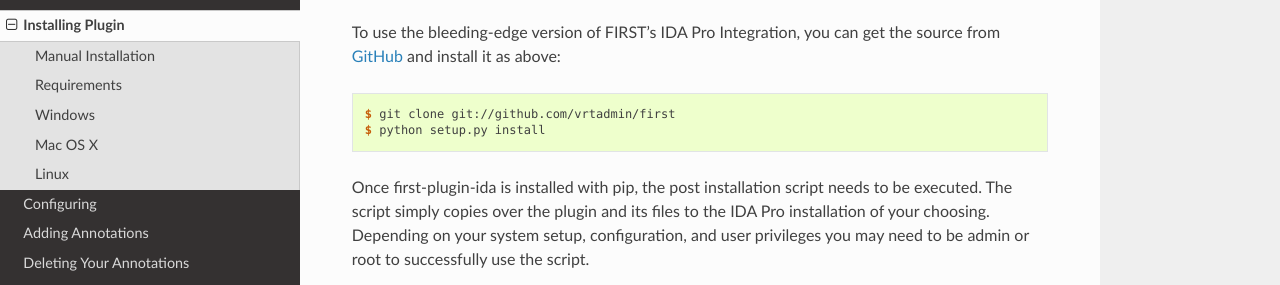
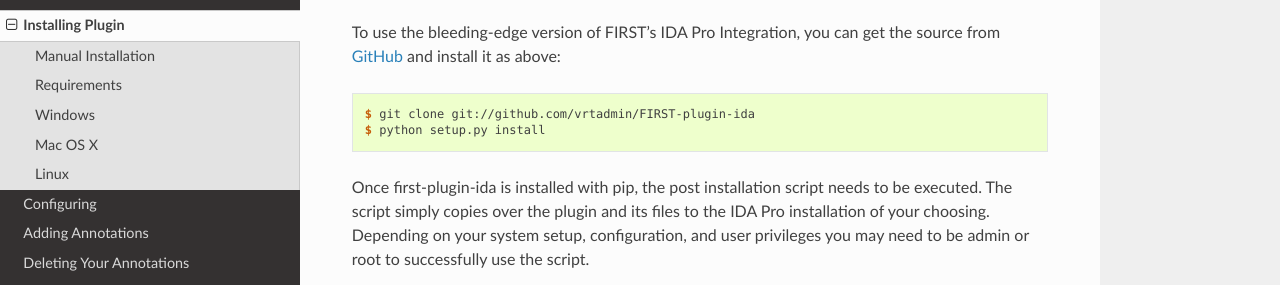
Before and after one commit to Cisco-Talos/FIRST-plugin-ida, a Sphinx documentation site: the page built from docs/installing.rst, in a window 1280 px wide and 900 px high, scrolled down 945 px. Shown: the part 153-438 px from the top of the window. Built offline with Sphinx 7.4.7 and the Read the Docs theme 2.0.0, drawn with Linux system fonts in a browser that asks for light colours.

Commit message:
update docs and setup scripts

```diff
--- a/docs/installing.rst
+++ b/docs/installing.rst
@@ -46,7 +46,7 @@
 
 .. code-block:: console
 
-    $ git clone git://github.com/vrtadmin/first
+    $ git clone git://github.com/vrtadmin/FIRST-plugin-ida
     $ python setup.py install
 
 Once first-plugin-ida is installed with pip, the post installation script needs to be executed. The script simply copies over the plugin and its files to the IDA Pro installation of your choosing. Depending on your system setup, configuration, and user privileges you may need to be admin or root to successfully use the script.
--- a/first_plugin_ida/__init__.py
+++ b/first_plugin_ida/__init__.py
@@ -11,7 +11,7 @@
 def main():
     print ( 'FIRST: Function Identification and Recovery Signature Tool\n'
             'IDA Pro Integration\n'
-            'Requirements: \n',
+            'Requirements: \n'
             '- IDA Pro 6.9 sp1 or higher\n'
             '- Admin Privileges\n'
             '  (usually needed to copy plugin into IDA directory)\n\n')
--- a/setup.py
+++ b/setup.py
@@ -104,7 +104,7 @@
     # pip to create the appropriate form of executable for the target platform.
     entry_points={
         'console_scripts': [
-            'first-plugin-ida=first:main',
+            'first-plugin-ida=first_plugin_ida:main',
         ],
     },
 )
```
